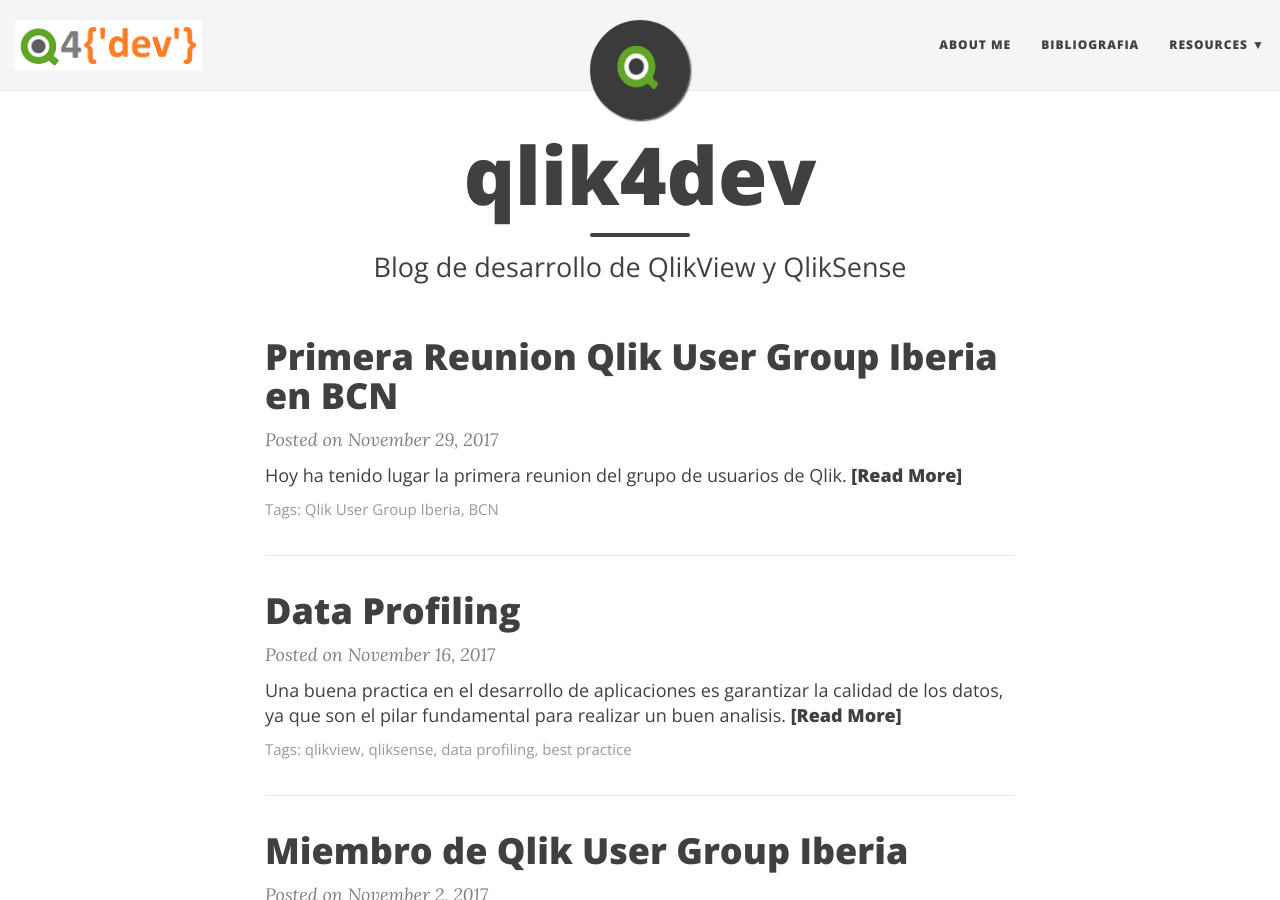
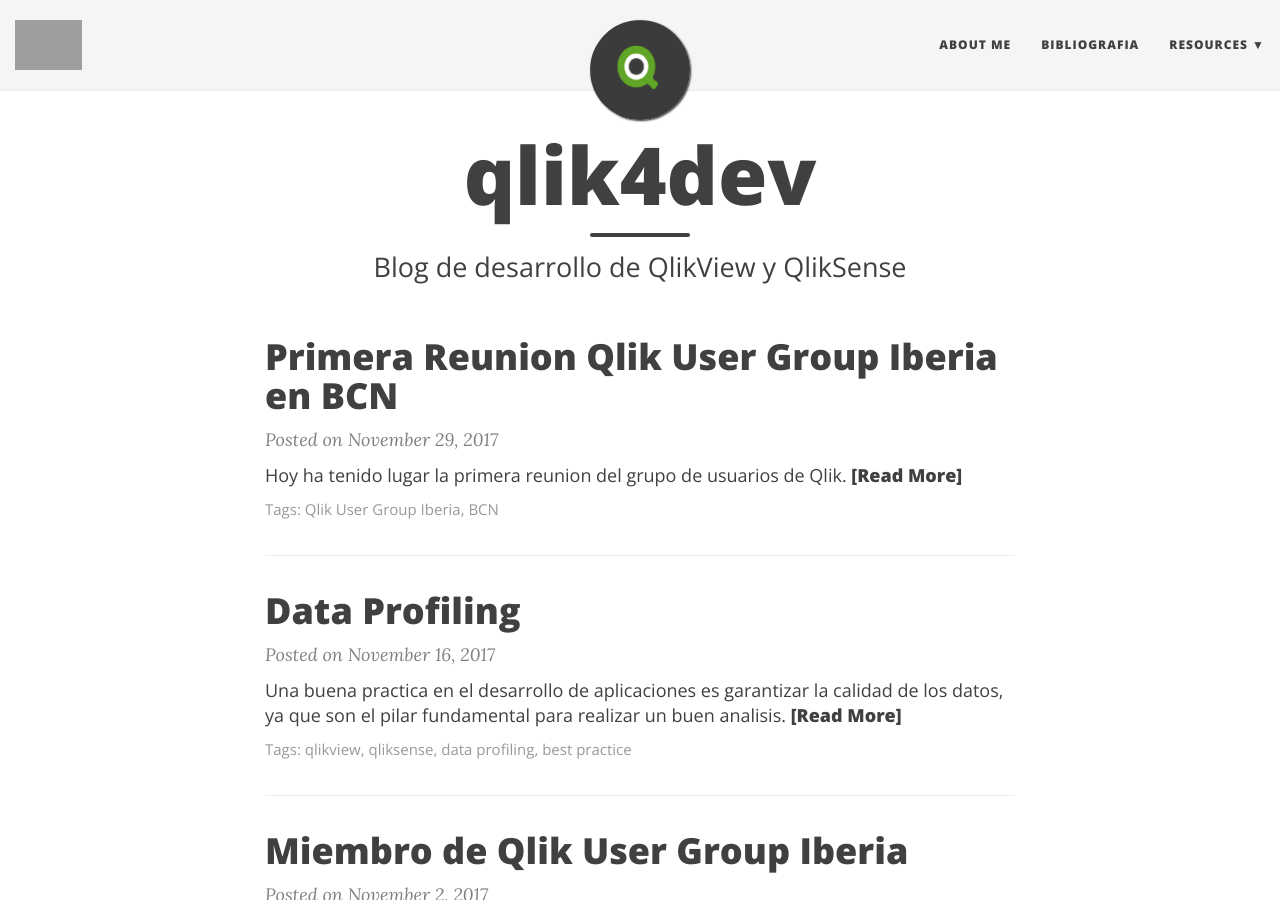
Before and after one commit to aguito/qlik4dev, a Jekyll site: the page built from index.html, in a window 1280 px wide and 900 px high. Built offline with Jekyll 4.4.1, drawn with Linux system fonts in a browser that asks for light colours; nearby versions of some CDN libraries; the list of posts is cut into pages by our own code.

Commit message:
Update Config

```diff
--- a/_config.yml
+++ b/_config.yml
@@ -44,7 +44,7 @@
 
 # If you want to have an image logo in the top-left corner instead of the title text,
 # then specify the following parameter
-title-img: "/img/Qlik4dev.png"
+title-img: ({{ site.url }}/img/Qlik4dev.png)
 
 # --- Background colour/image options --- #
 
```
